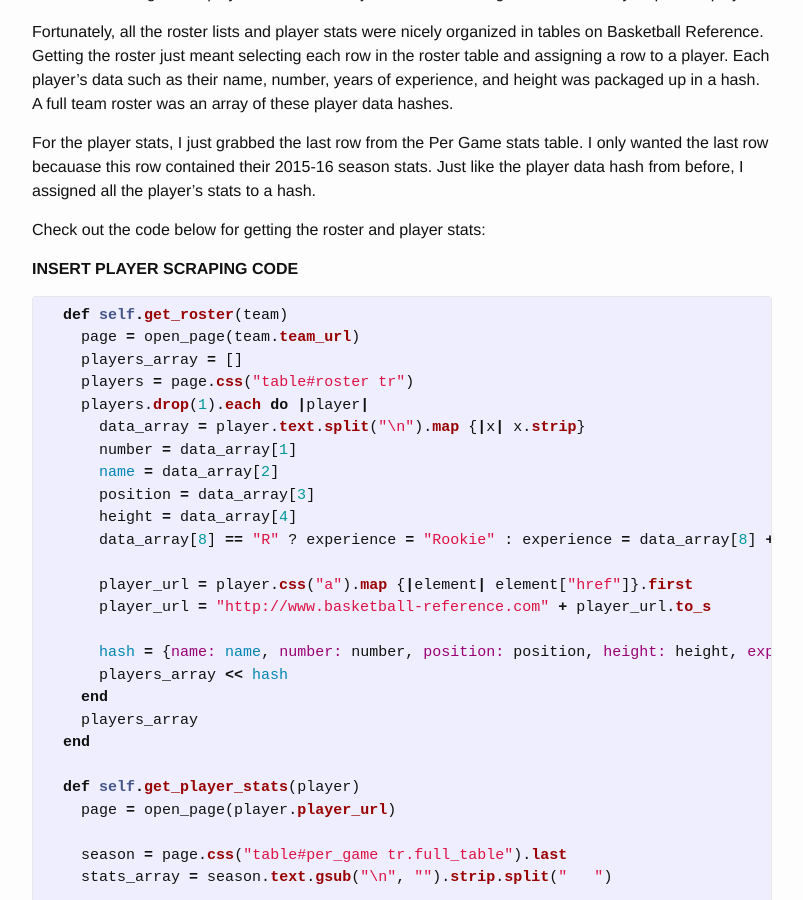
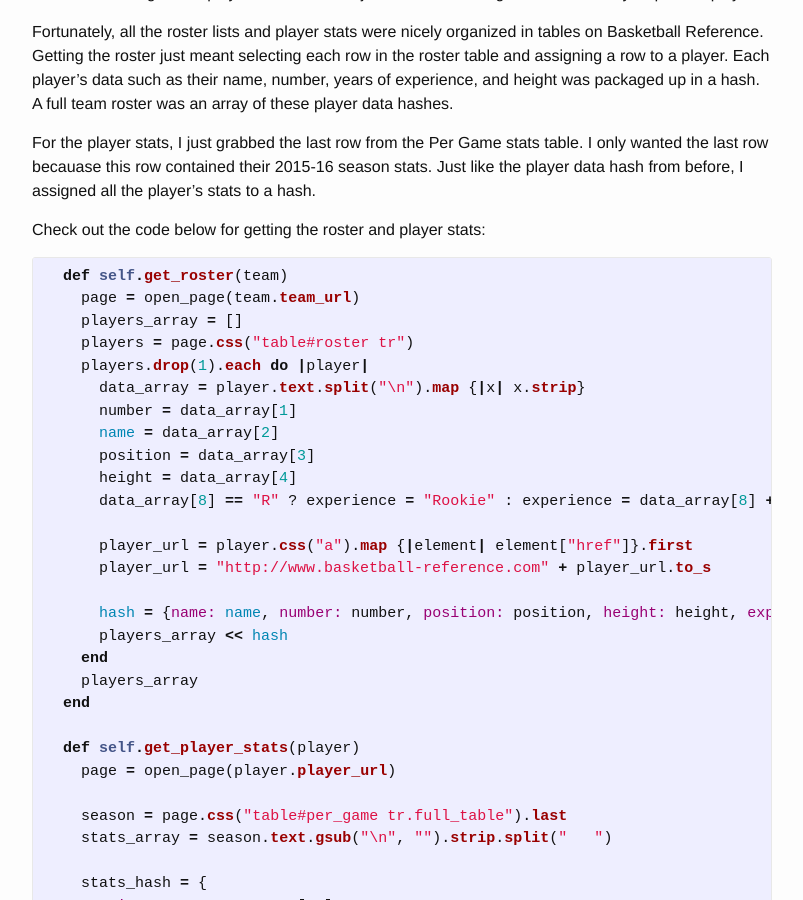
Before and after one commit to alexbarron/alexbarron.github.io, a Jekyll site: the page built from _posts/2016-02-11-creating-my-first-gem.markdown, in a window 1280 px wide and 900 px high, scrolled down 1598 px. Shown: the whole window, without its empty margins (238-1041 px from the left). Built offline with Jekyll 4.4.1, drawn with Linux system fonts in a browser that asks for light colours.

Commit message:
Removed placeholder text

```diff
--- a/_posts/2016-02-11-creating-my-first-gem.markdown
+++ b/_posts/2016-02-11-creating-my-first-gem.markdown
@@ -54,7 +54,6 @@ For the player stats, I just grabbed the last row from the Per Game stats table.
 
 Check out the code below for getting the roster and player stats:
 
-**INSERT PLAYER SCRAPING CODE**
 {% highlight ruby %}
   def self.get_roster(team)
     page = open_page(team.team_url)
```
